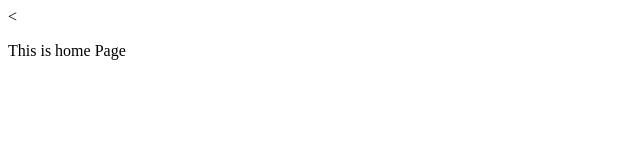
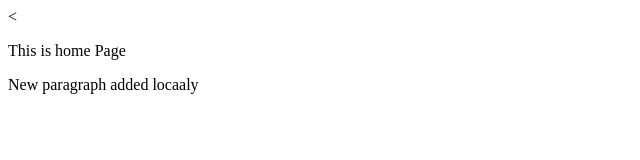
Before and after one commit to rupeshsm/git-test0, a plain HTML site: page home.html in a window 1280 px wide. Shown: the whole page, without its empty margins (0-640 px from the left). Drawn offline with Linux system fonts and the light colour scheme.

Commit message:
Home file modified locally

```diff
--- a/home.html
+++ b/home.html
@@ -6,6 +6,7 @@
   </head>
   <body>
     <p>This is home Page</p>
+    <p>New paragraph added locaaly</p>
 
   </body>
 </html>
```
